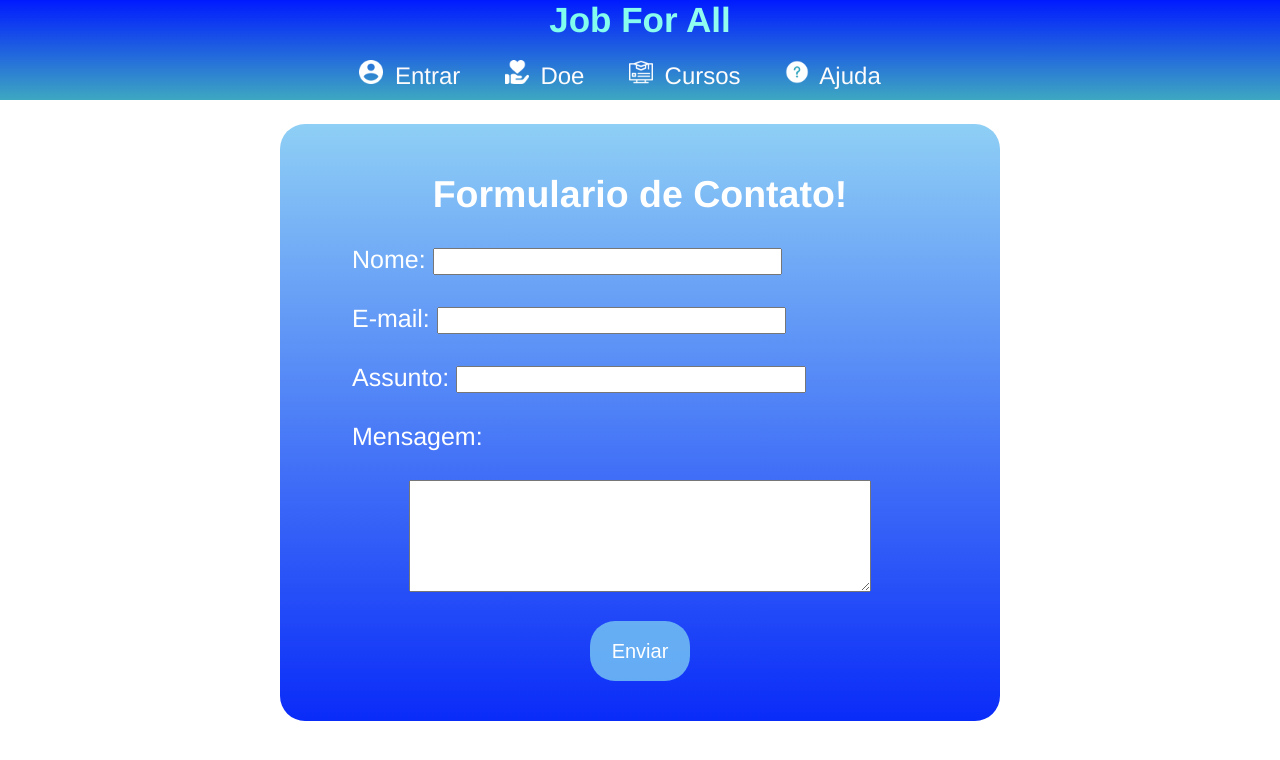
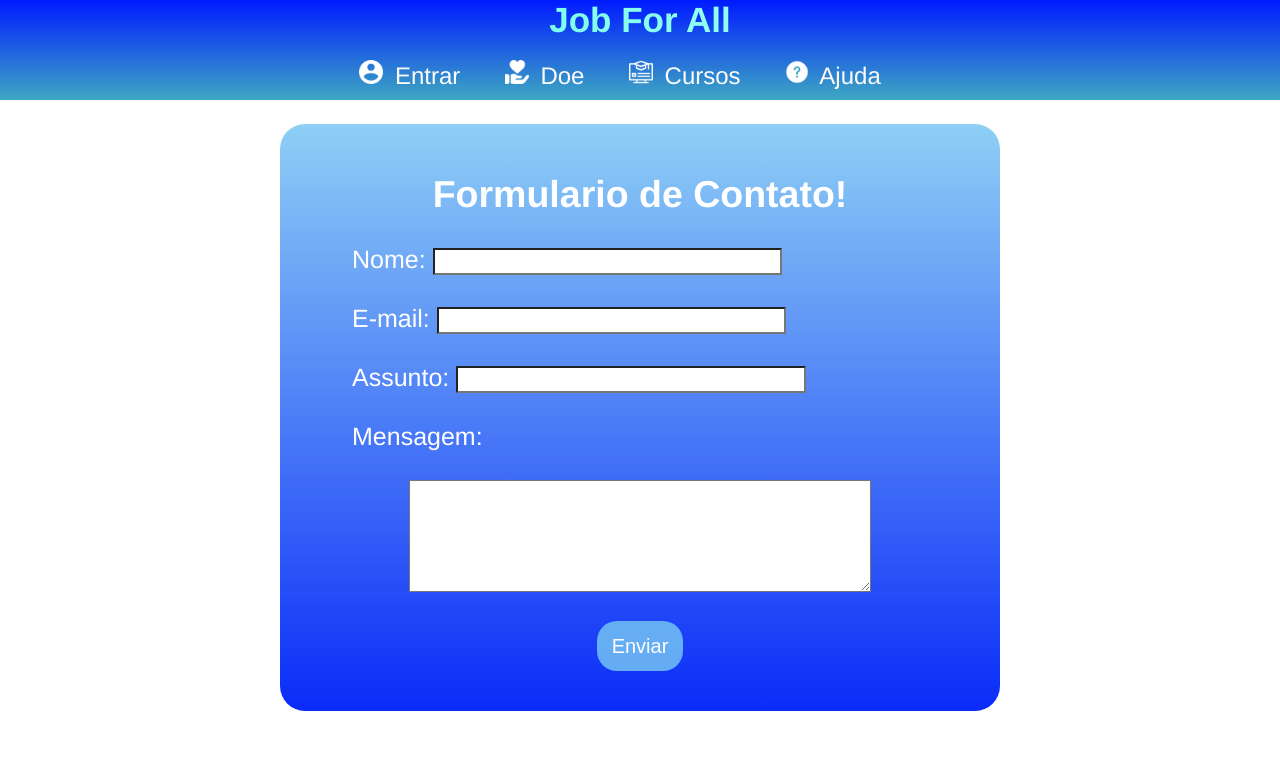
Before and after one commit to VIVF0/PHP-online-course-website, a PHP site: page /HTML/ajuda.html in a window 1280 px wide. Shown: the top 760 px of the page. Run offline with PHP 8.4, Linux system fonts and the light colour scheme.

Commit message:
att codigo css contato

```diff
--- a/HTML/CSS/contato.css
+++ b/HTML/CSS/contato.css
@@ -1,3 +1,24 @@
+*{
+	margin: 0;
+    padding: 0;
+}
+body{
+	font-family: "Helvetica Neue", "Helvetica", "Helvetica", "Arial", "sans-serif";
+	box-sizing: border-box;
+    height: 100%;
+    width: 100%;
+    background: white;
+}
+.fundo{
+    background: linear-gradient(180deg, rgba(118, 197, 243, 0.822) 0%, rgba(5, 39, 248, 0.98) 100%);
+    width: 50%;
+    margin: 0 auto;
+    padding: 20px 40px;
+    height: 80%;
+    margin-top: 20px;
+    margin-bottom: 50px;
+    border-radius: 25px;
+}
 .contato{
     width: 90%;
     height: 90%;
@@ -9,45 +30,18 @@
     text-align: justify;
     color: white;
 }
-*{
-	margin: 0;
-    padding: 0;
-}
-input{
-
-    width: 60%;
-    font-size: 20px;
-}
-body{
-	font-family: "Helvetica Neue", "Helvetica", Helvetica, Arial, sans-serif;
-	box-sizing: border-box;
-    height: 100%;
-    width: 100%;
-    /*background: linear-gradient(180deg, rgba(4, 112, 174, 0.82) 0%, rgba(5, 39, 248, 0.98) 100%);*/
-    background: white;
+h2{
+    text-align: center;
 }
 a:link{
     color: rgb(231, 213, 213);
     text-decoration: none;
 
 }
-h2{
-    text-align: center;
-}
-button{
-    border:none!important;
-    width: 100px;
-    height: 60px;
+input{
+    background-color:white;
+    width: 60%;
     font-size: 20px;
-    border-radius: 25px;
-    color: white;
-    background: rgba(118, 197, 243, 0.822);
-    display: block;
-    margin-left: auto;
-    margin-right: auto;
-    margin-bottom: 20px;
-    transition-duration: 0.4s;
-    position: relative;
 }
 textarea{
     height: 110px;
@@ -57,16 +51,23 @@
     width: 80%;
     font-size: 20px;
     resize: vertical;
+    background-color: white;
 }
-.fundo{
-    background: linear-gradient(180deg, rgba(118, 197, 243, 0.822) 0%, rgba(5, 39, 248, 0.98) 100%);
-    width: 50%;
-    margin: 0 auto;
-    padding: 20px 40px;
-    height: 80%;
-    margin-top: 20px;
-    margin-bottom: 50px;
-    border-radius: 25px;
+
+button{
+    border:none!important;
+    width: 15%;
+    height: 50px;
+    font-size: 20px;
+    border-radius: 20px;
+    color: white;
+    background: rgba(118, 197, 243, 0.822);
+    display: block;
+    margin-left: auto;
+    margin-right: auto;
+    margin-bottom: 20px;
+    transition-duration: 0.4s;
+    position: relative;
 }
 button:hover{
     border:none!important;
--- a/HTML/enviar.php
+++ b/HTML/enviar.php
@@ -23,6 +23,6 @@
   $headers .= "From: $nome <$email>";
   //Enviar
   mail($destino, $assunto, $arquivo,$headers);
-  header("Location:ajuda.php");
+  header("Location:ajuda.html");
   die();
 ?>
```
Also changed, not shown: HTML/CSS/gifs-azul-54.gif (deleted).
